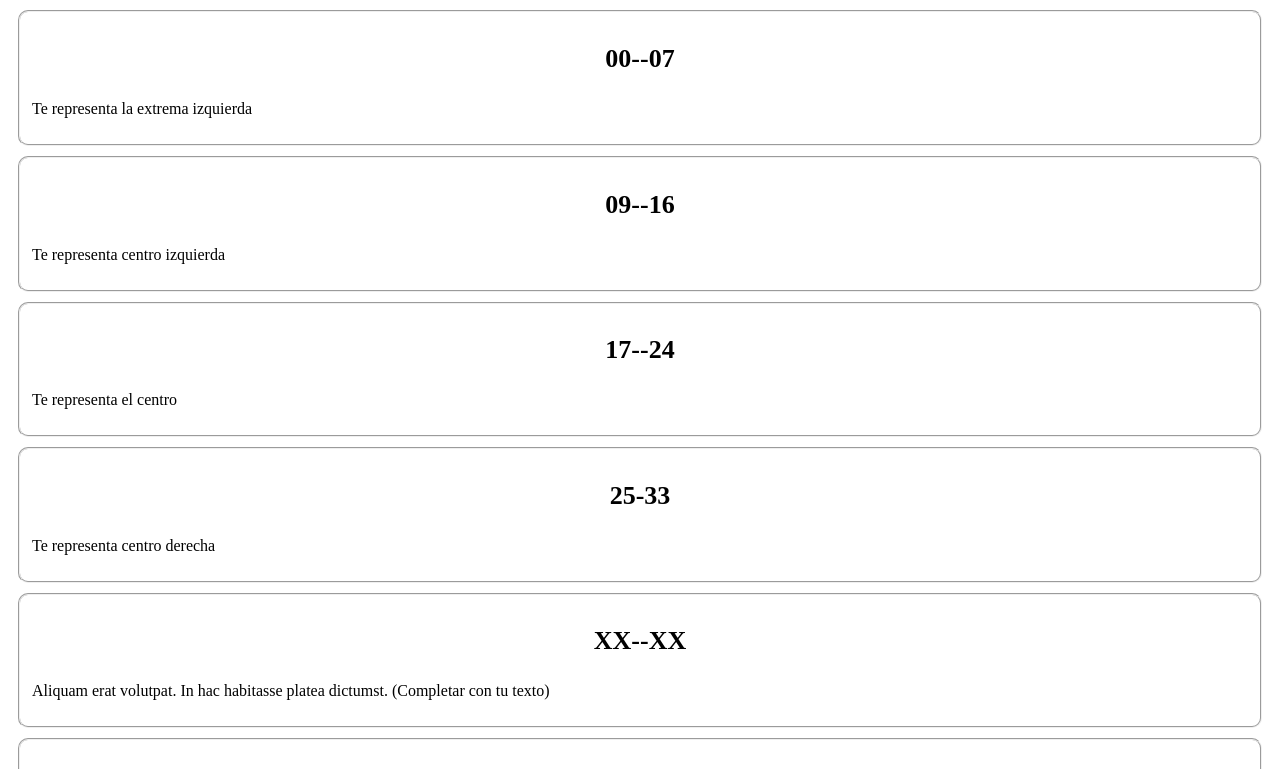
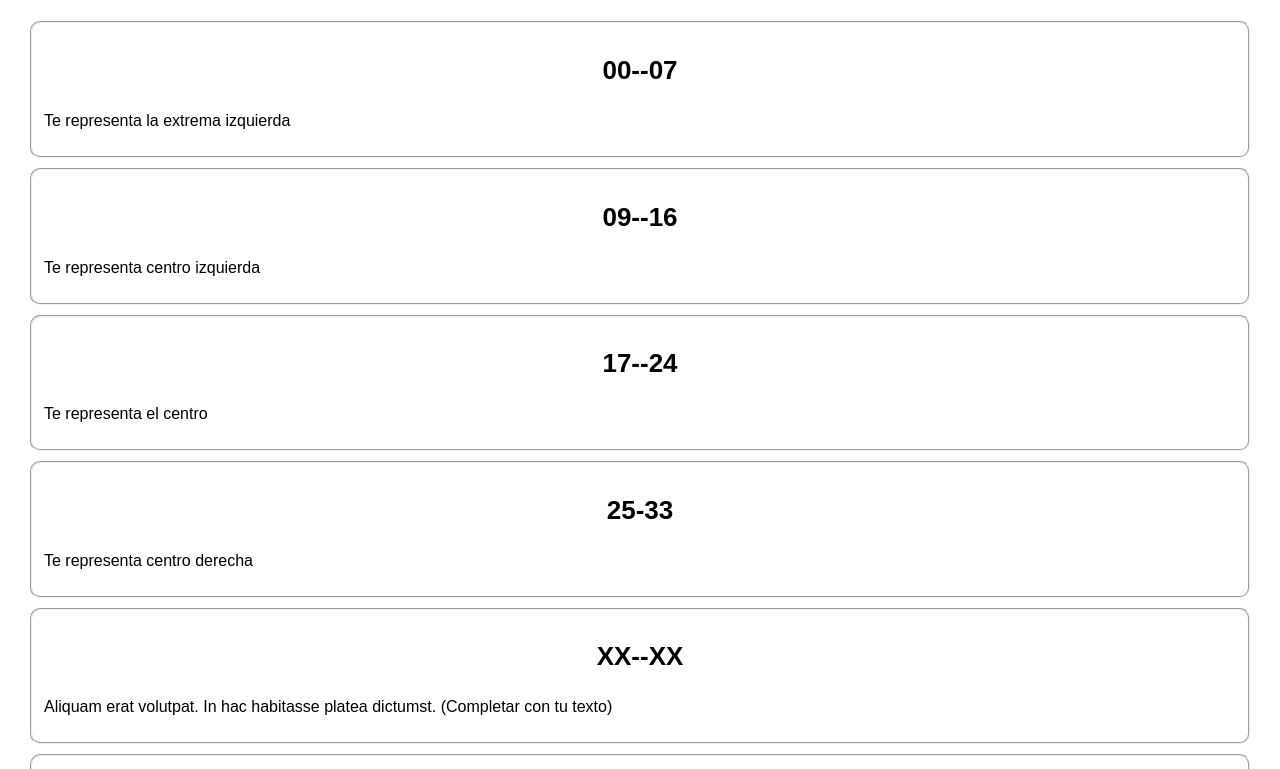
Before and after one commit to gian-marchisio/VIA-Cuestionario, a plain HTML site: page resume.html in a window 1280 px wide. Shown: the part 283-1052 px from the top of the page. Drawn offline with Linux system fonts and the light colour scheme.

Commit message:
Update resume.css

```diff
--- a/resume.css
+++ b/resume.css
@@ -33,4 +33,16 @@ button {
     width: 200px;
     height: 20px;
     margin-left: 525px;
+    cursor: pointer;
 }
+
+body {
+    font-family: Arial, sans-serif;
+    margin: 20px;
+    user-select: none;
+  }
+
+  /* Cambiar el cursor a default (flecha) */
+  p, h1, h2, h3, h4, h5, h6, span, div {
+    cursor: default;
+  }
```
